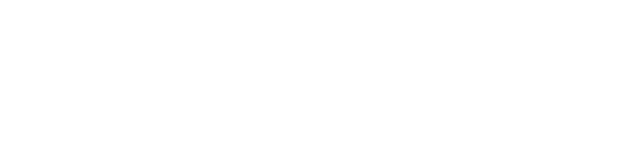
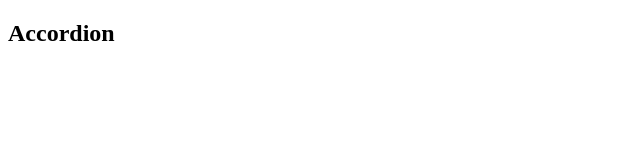
Before and after one commit to git-smoke/Accordion-js, a plain HTML site: page index.html in a window 1280 px wide. Shown: the whole page, without its empty margins (0-640 px from the left). Drawn offline with Linux system fonts and the light colour scheme.

Commit message:
created container

```diff
--- a/index.html
+++ b/index.html
@@ -13,7 +13,12 @@
 
 <body>
 
-
+    <section class="section">
+        <div class="container">
+            <h1>Accordion</h1>
+            <div class="accordion"></div>
+        </div>
+    </section>
 
     <script src="script.js"></script>
 </body>
```
